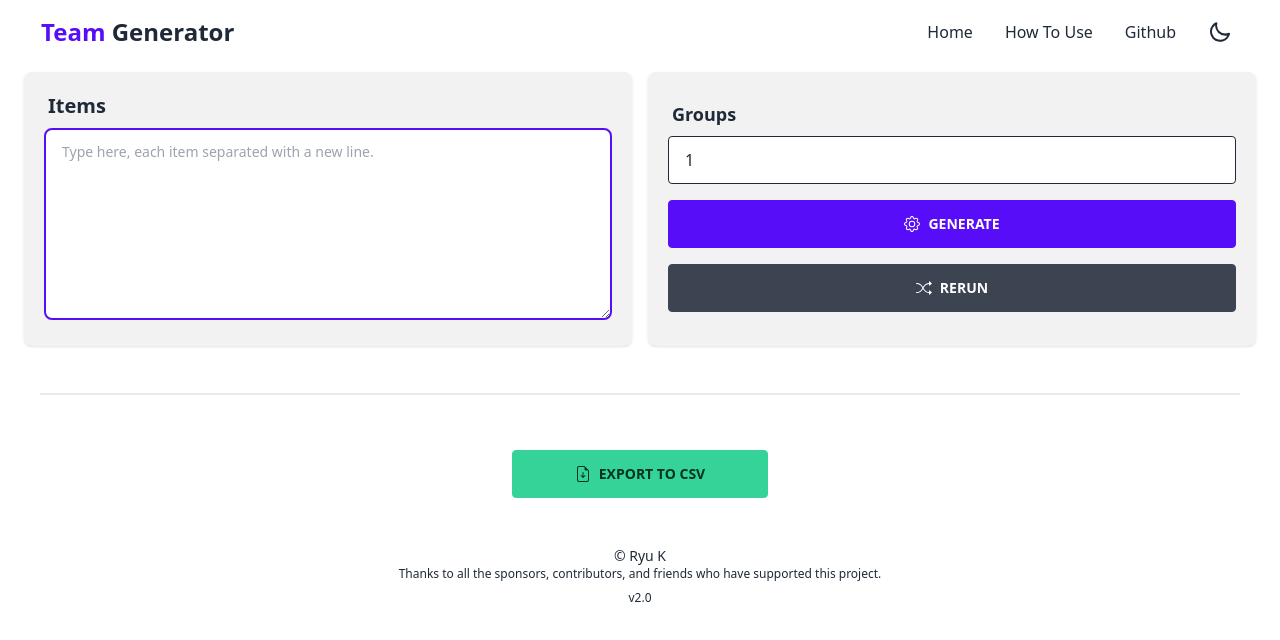
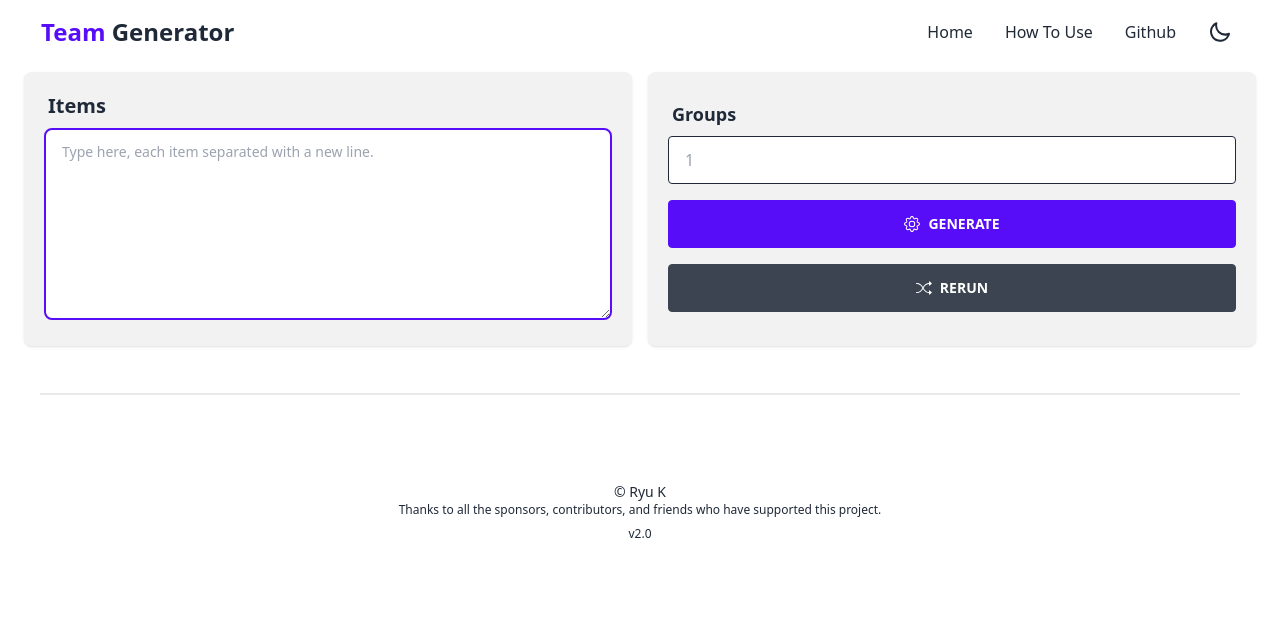
Before and after one commit to ryuuwiz/team-generator, a Next.js app: page / in a window 1280 px wide. Shown: the top 640 px of the page. Built offline with nearby package versions, Linux system fonts and the light colour scheme.

Commit message:
fix: error in console

```diff
--- a/components/DownloadIcon.tsx
+++ /dev/null
@@ -1,15 +0,0 @@
-export default function DownloadIcon() {
-  return (
-    <svg
-      xmlns="http://www.w3.org/2000/svg"
-      width="16"
-      height="16"
-      fill="currentColor"
-      className="bi bi-file-earmark-arrow-down"
-      viewBox="0 0 16 16"
-    >
-      <path d="M8.5 6.5a.5.5 0 0 0-1 0v3.793L6.354 9.146a.5.5 0 1 0-.708.708l2 2a.5.5 0 0 0 .708 0l2-2a.5.5 0 0 0-.708-.708L8.5 10.293V6.5z" />
-      <path d="M14 14V4.5L9.5 0H4a2 2 0 0 0-2 2v12a2 2 0 0 0 2 2h8a2 2 0 0 0 2-2zM9.5 3A1.5 1.5 0 0 0 11 4.5h2V14a1 1 0 0 1-1 1H4a1 1 0 0 1-1-1V2a1 1 0 0 1 1-1h5.5v2z" />
-    </svg>
-  );
-}
--- a/components/GroupsInput.tsx
+++ b/components/GroupsInput.tsx
@@ -10,8 +10,7 @@
         type="number"
         placeholder="1"
         className="input input-bordered border-base-content rounded w-full"
-        min="1"
-        value="1"
+        min={1}
       />
     </>
   );
--- a/components/Layout.tsx
+++ b/components/Layout.tsx
@@ -39,6 +39,7 @@
           sizes="16x16"
           href="/favicon-16x16.png"
         />
+        <link rel="shortcut icon" href="/favicon.ico" type="image/x-icon" />
         <link rel="manifest" href="/site.webmanifest" />
       </Head>
       <Navbar />
--- a/components/Navbar.tsx
+++ b/components/Navbar.tsx
@@ -20,9 +20,9 @@
               className="inline-block w-5 h-5 stroke-current"
             >
               <path
-                stroke-linecap="round"
-                stroke-linejoin="round"
-                stroke-width="2"
+                strokeLinecap="round"
+                strokeLinejoin="round"
+                strokeWidth="2"
                 d="M4 6h16M4 12h16M4 18h16"
               ></path>
             </svg>
--- a/pages/index.tsx
+++ b/pages/index.tsx
@@ -1,5 +1,4 @@
 import type { NextPage } from "next";
-import DownloadIcon from "../components/DownloadIcon";
 import Form from "../components/Form";
 import Items from "../components/Items";
 import Team from "../components/Team";
@@ -23,10 +22,6 @@
               ))
             : ""}
         </div>
-        <button className="btn btn-wide btn-success mx-auto mt-4 rounded gap-2">
-          <DownloadIcon />
-          Export to CSV
-        </button>
       </section>
     </div>
   );
```
Also changed, not shown: 2 other files (tests, documents, lock files or other folders).
